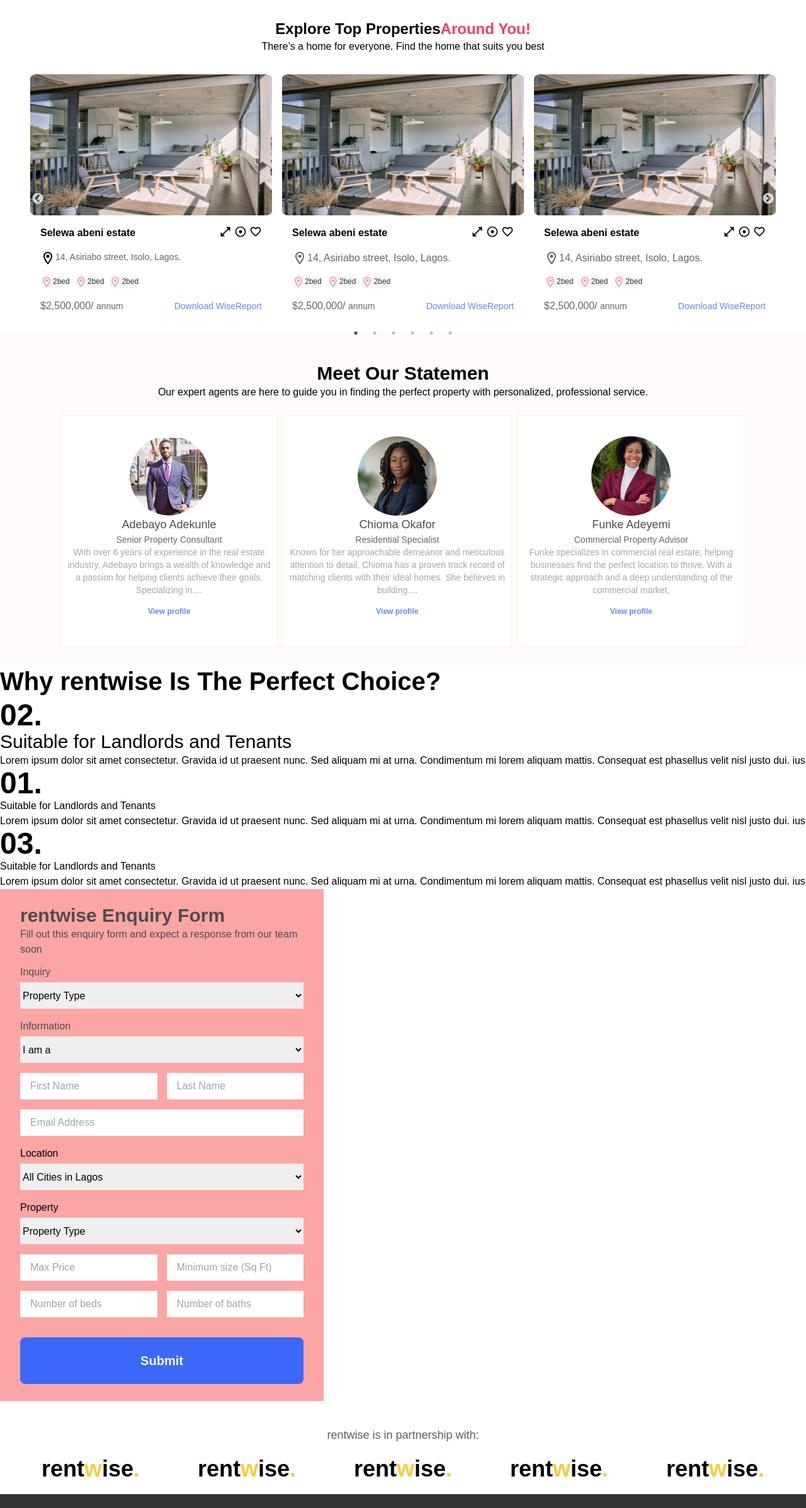
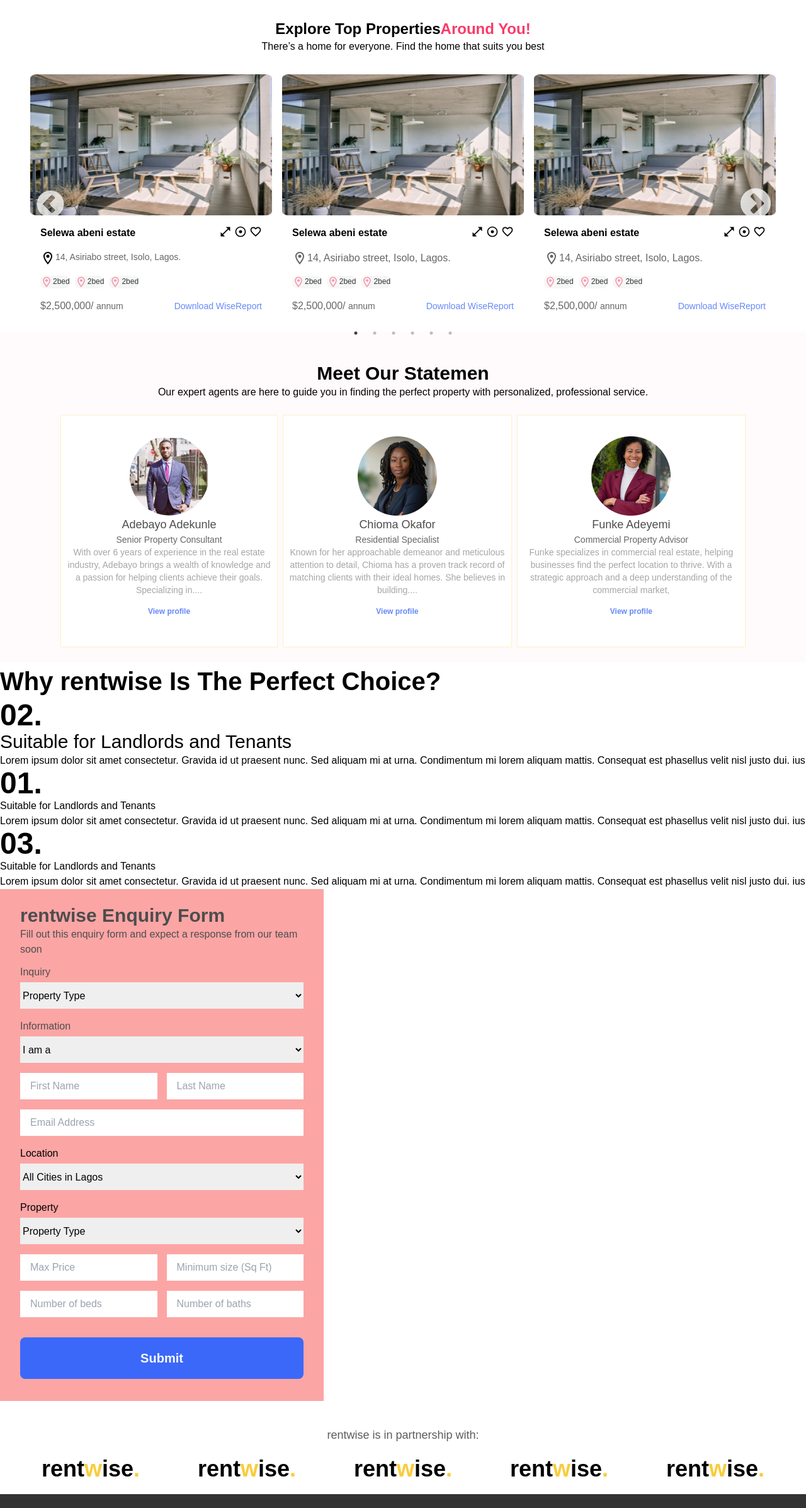
Before and after one commit to Obadea/rentwise, a React (Create React App) app: page / in a window 1280 px wide. Shown: the part 634-3029 px from the top of the page at 63% size. Built offline with nearby package versions, Linux system fonts and the light colour scheme; a web font is replaced by a local one.

Commit message:
minor update

```diff
--- a/src/landingpage/components/Enquiry.jsx
+++ b/src/landingpage/components/Enquiry.jsx
@@ -190,7 +190,7 @@ function Enquiry() {
               />
             </div>
 
-            <button className="h-full bg-customSearchblue p-5 rounded-lg text-textcolor font-bold text-xl mt-4">
+            <button className="h-full bg-customSearchblue p-4 rounded-lg text-textcolor font-bold text-xl mt-4">
               Submit
             </button>
           </form>
--- a/src/landingpage/components/TopProperties.css
+++ b/src/landingpage/components/TopProperties.css
@@ -1,17 +1,19 @@
 .slick-next {
   box-sizing: border-box;
   position: absolute;
-  right: 10px; /* adjust the value to your liking */
+  right: 30px; /* adjust the value to your liking */
   top: 50%;
   transform: translateY(-50%);
   z-index: 10;
+  transform: scale(2.8);
 }
 .slick-prev {
   position: absolute;
-  left: 10px; /* adjust the value to your liking */
+  left: 30px; /* adjust the value to your liking */
   top: 50%;
   transform: translateY(-50%);
   z-index: 10;
+  transform: scale(2.5);
 }
 .slick-slide {
   width: 100%;
@@ -19,3 +21,10 @@
 .featured {
   width: 100%;
 }
+
+/* .slick-prev:before {
+  color: rgba(17, 17, 233, 0.733);
+}
+.slick-next:before {
+  color: rgba(17, 17, 233, 0.733);
+} */
```
